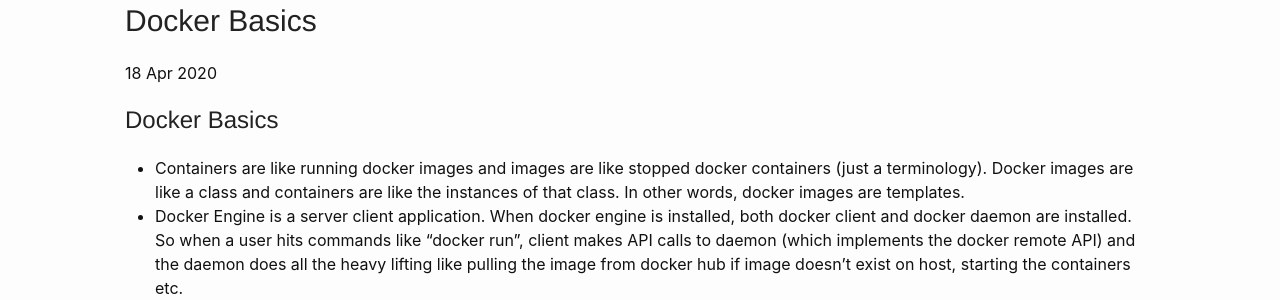
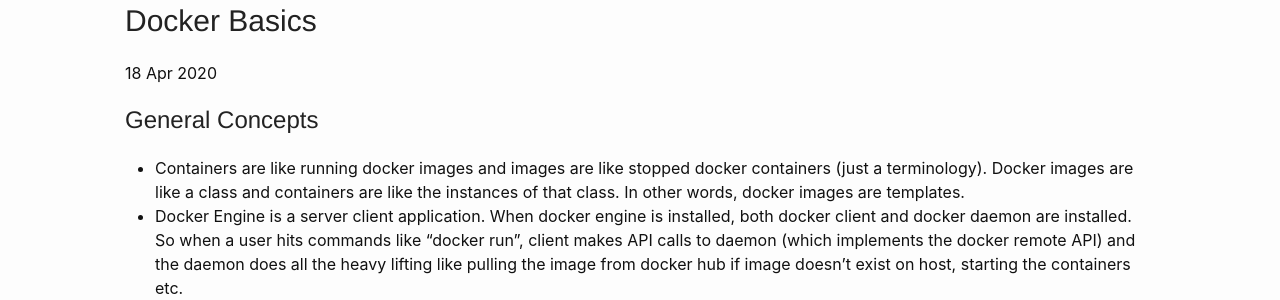
Before and after one commit to Kaushal28/kaushal28.github.io, a Jekyll site: the page built from _posts/2020-04-18-Docker-Basics.html, in a window 1280 px wide and 900 px high. Shown: the part 166-466 px from the top of the window. Built offline with Jekyll 4.4.1, drawn with Linux system fonts in a browser that asks for light colours; comment, search, counter and statistics services are not loaded.

Commit message:
Update 2020-04-18-Docker-Basics.html

```diff
--- a/_posts/2020-04-18-Docker-Basics.html
+++ b/_posts/2020-04-18-Docker-Basics.html
@@ -6,7 +6,7 @@
   - url: /assets/MultiOutputCNN.png
 ---
 
-<h2> Docker Basics </h2>
+<h2> General Concepts </h2>
 
 <ul>
 <li>Containers are like running docker images and images are like stopped docker containers (just a terminology). Docker images are like a class and containers are like the instances of that class. In other words, docker images are templates. </li>
@@ -96,7 +96,7 @@
 </ul>
 
 
-<h2> Docker Registries (Where images live) <h2>
+<h2> Docker Registries (Where images live) </h2>
 
 <ul>
   <li> Docker registries can be both on cloud and on prem. There is a default registry called docker-hub. You can have your own on prem registries using Docker Trusted Registries (DTR), which comes with docker enterprise edition. </li>
```
